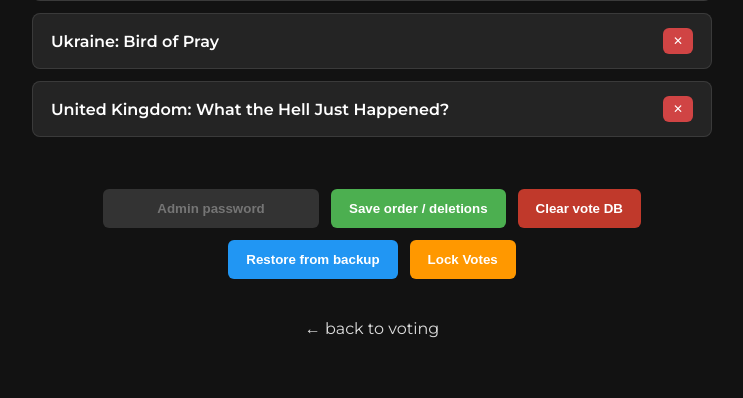
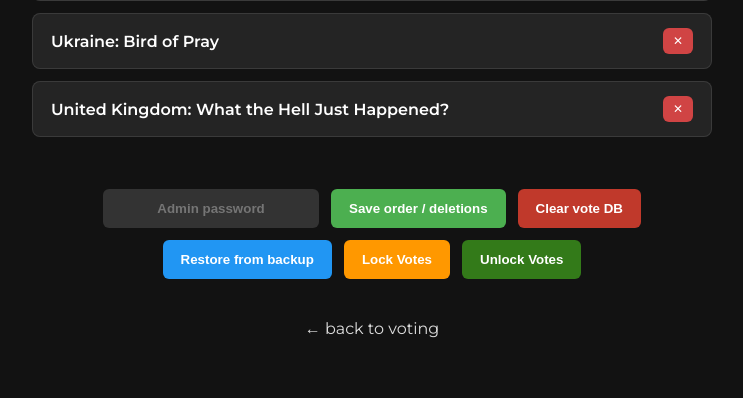
Before and after one commit to prdoring/PIZZAVISION, a Flask app: page /pizzavision/admin in a window 1280 px wide. Shown: the part 2618-3016 px from the top of the page, without its empty margins (268-1011 px from the left). Run offline with Flask 3, Linux system fonts and the light colour scheme; some libraries are stand-ins or nearby versions.

Commit message:
added unlocking

```diff
--- a/pizzavision/routes.py
+++ b/pizzavision/routes.py
@@ -137,7 +137,15 @@ def admin_panel():
         # 2) Clear TinyDB
         if action == "clear_db":
             db.truncate()
+            current_app.extensions["socketio"].emit("options_updated")
             return jsonify(status="cleared")
+
+        if action == "unlock_votes":
+            data   = _load_options()
+            data["locked"] = False
+            _save_options(data)
+            current_app.extensions["socketio"].emit("refresh")
+            return jsonify(status="unlocked")
 
         # 3) Restore from backup
         if action == "restore_options":
@@ -163,7 +171,6 @@ def admin_panel():
             # Broadcast the votes_finalized message to all clients
             current_app.extensions["socketio"].emit("votes_finalized", {"timestamp": timestamp})
             data   = _load_options()
-            by_lbl = {opt["label"]: opt for opt in data["options"]}
             data["locked"] = True
             _save_options(data)
 
--- a/pizzavision/templates/admin.html
+++ b/pizzavision/templates/admin.html
@@ -75,6 +75,8 @@ h1{
 .linkback a:hover{color:#fff}
 .lock   {background:#FF9800;color:#fff}
 .lock:hover {background:#F57C00}
+.unlock   {background:#337a19;color:#fff}
+.unlock:hover  {background:#2e3f28;color:#fff}
 </style>
 </head>
 <body>
@@ -97,6 +99,7 @@ h1{
         <button class="clear">Clear vote DB</button>
         <button class="restore">Restore from backup</button>
         <button class="lock">Lock Votes</button>
+        <button class="unlock">Unlock Votes</button>
     </div>
 
     <div class="linkback">
@@ -137,6 +140,11 @@ $(".lock").on("click",()=>{
     adminAction("lock_votes");
 });
 
+$(".unlock").on("click",()=>{
+  if(confirm("This will unlock the votes and allow user changes. Continue?"))
+    adminAction("unlock_votes");
+});
+
 /* save */
 $(".save").on("click",()=>{
   const labels=$("#optlist li").map((_,li)=>$(li).data("label")).get();
--- a/pizzavision/templates/index.html
+++ b/pizzavision/templates/index.html
@@ -1344,6 +1344,12 @@
                     });
 
 
+                    // Hard reload
+                    location.reload(true);
+                });
+
+                socket.on('refresh', function () {
+                    // Remove any local storage the page uses
                     // Hard reload
                     location.reload(true);
                 });
```
